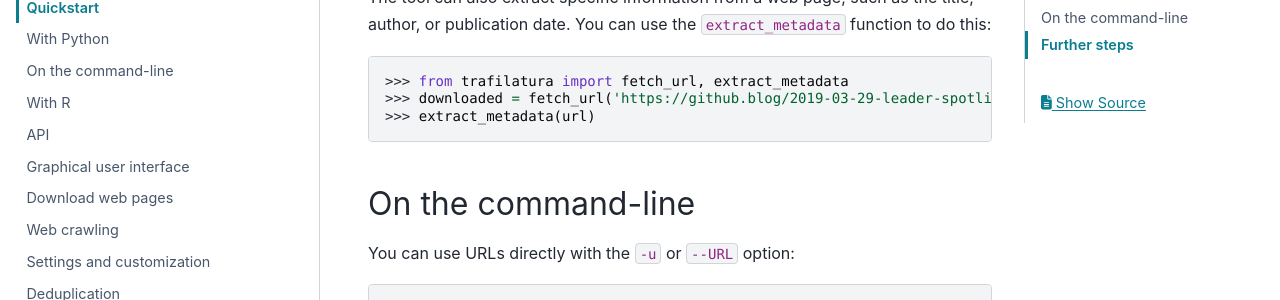
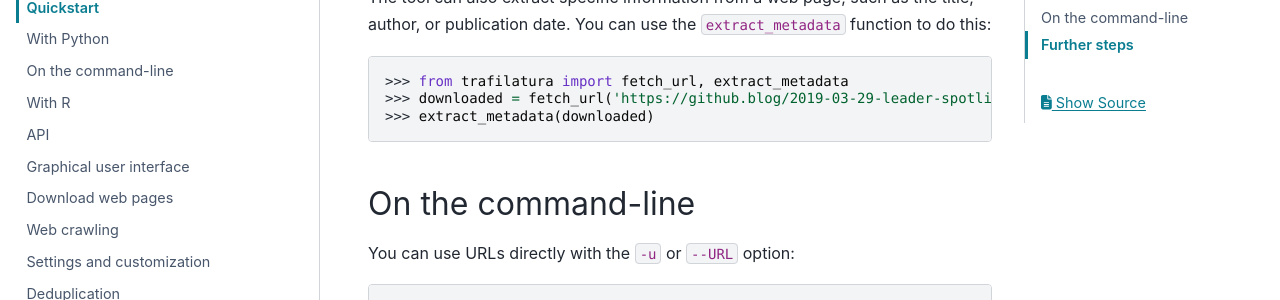
Before and after one commit to adbar/trafilatura, a Sphinx documentation site: the page built from docs/quickstart.rst, in a window 1280 px wide and 900 px high, scrolled down 1766 px. Shown: the part 152-452 px from the top of the window. Built offline with Sphinx 7.4.7 and the PyData theme 0.15.4, drawn with Linux system fonts in a browser that asks for light colours.

```diff
--- a/docs/quickstart.rst
+++ b/docs/quickstart.rst
@@ -87,7 +87,7 @@ The tool can also extract specific information from a web page, such as the titl
 
     >>> from trafilatura import fetch_url, extract_metadata
     >>> downloaded = fetch_url('https://github.blog/2019-03-29-leader-spotlight-erin-spiceland/')
-    >>> extract_metadata(url)
+    >>> extract_metadata(downloaded)
 
 
 On the command-line
```
